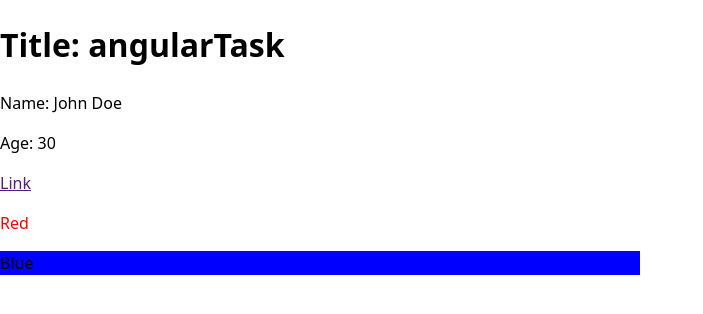
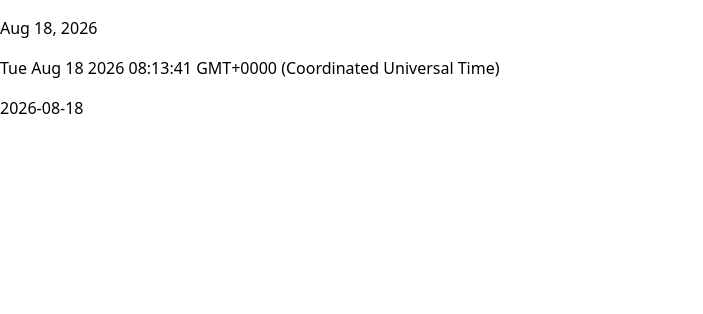
Before and after one commit to Ivanna9/AngularTask, an Angular app: page / in a window 1280 px wide. Shown: the top 314 px of the page, without its empty margins (0-703 px from the left). Built offline with nearby package versions, Linux system fonts and the light colour scheme.

Commit message:
Angular Pipes

```diff
--- a/src/app/app.html
+++ b/src/app/app.html
@@ -1,16 +1,12 @@
-<main>
-  <h1>Title: {{ title }}</h1>
-  <div>
-    <p>Name: {{ person.name }}</p>
-    <p>Age: {{ person.age }}</p>
-  </div>
+<!-- <h1>{{ 'шото непонятне бал бла бла' | titlecase }}</h1>
+<h1>{{ 'шото непонятне бал бла бла' | lowercase }}</h1>
+<h1>{{ 'шото непонятне бал бла бла' | uppercase }}</h1> -->
 
-  <a href="" [title]="tooltip">Link</a>
+<!-- <p>{{ person | json }}</p>
 
-  <!-- style -->
-  <p class="red"></p>
-  <p style="color: red">Red</p>
-  <!--  -->
-  <p [class]="cssClass"></p>
-  <p [style]="inlineStyle">Blue</p>
-</main>
+<h1>{{ 'шото непонятне бла бла бла' | slice: 0 : 5 }}</h1> -->
+
+<p>{{ someDate | date }}</p>
+<p>{{ someDate }}</p>
+
+<p>{{ someDate | date: 'yyyy-MM-dd' | slice: 0 : 10 }}</p>
--- a/src/app/app.ts
+++ b/src/app/app.ts
@@ -1,9 +1,10 @@
 import { Component, signal } from '@angular/core';
 import { RouterOutlet } from '@angular/router';
+import { CommonModule } from '@angular/common';
 
 @Component({
   selector: 'app-root',
-  imports: [RouterOutlet],
+  imports: [RouterOutlet, CommonModule],
   templateUrl: './app.html',
   styleUrl: './app.css',
 })
@@ -22,4 +23,7 @@ export class App {
   };
 
   cssClass = 'blue';
+
+  someNumber = 42;
+  someDate = new Date();
 }
```
